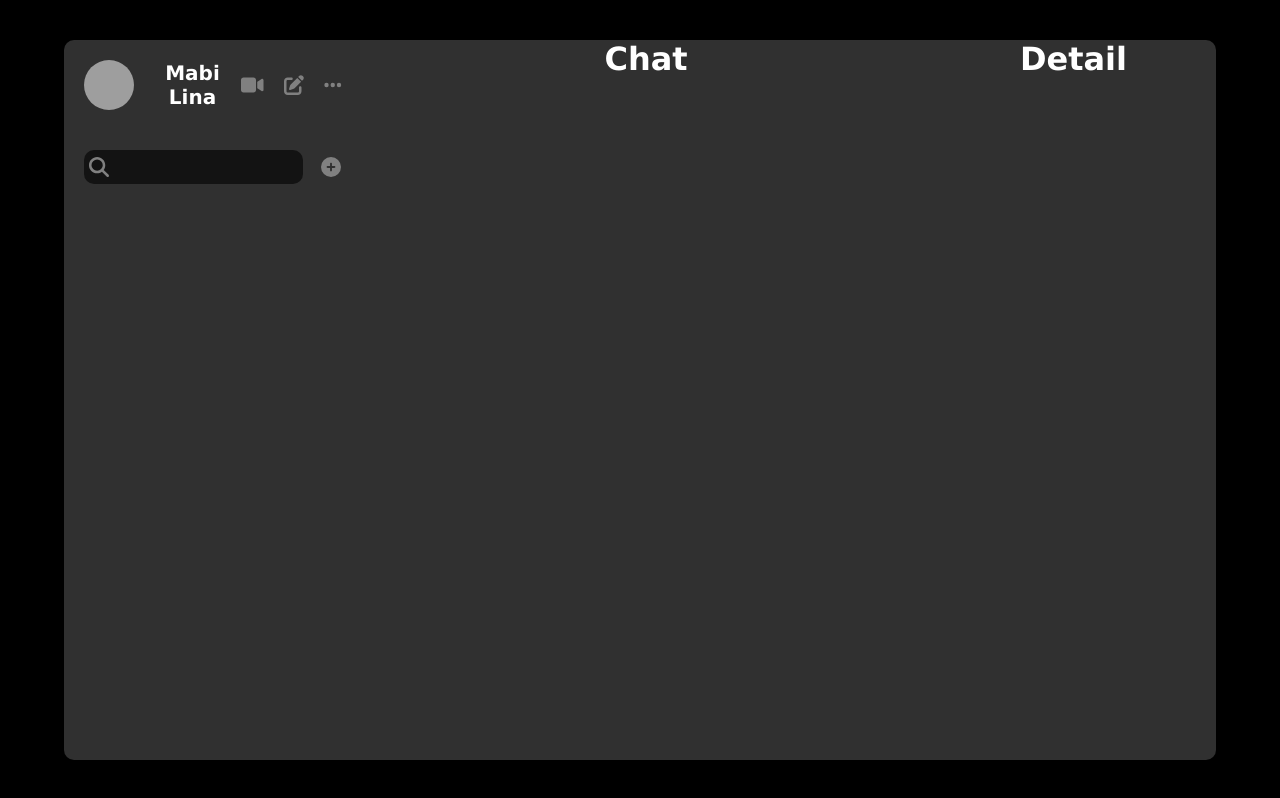
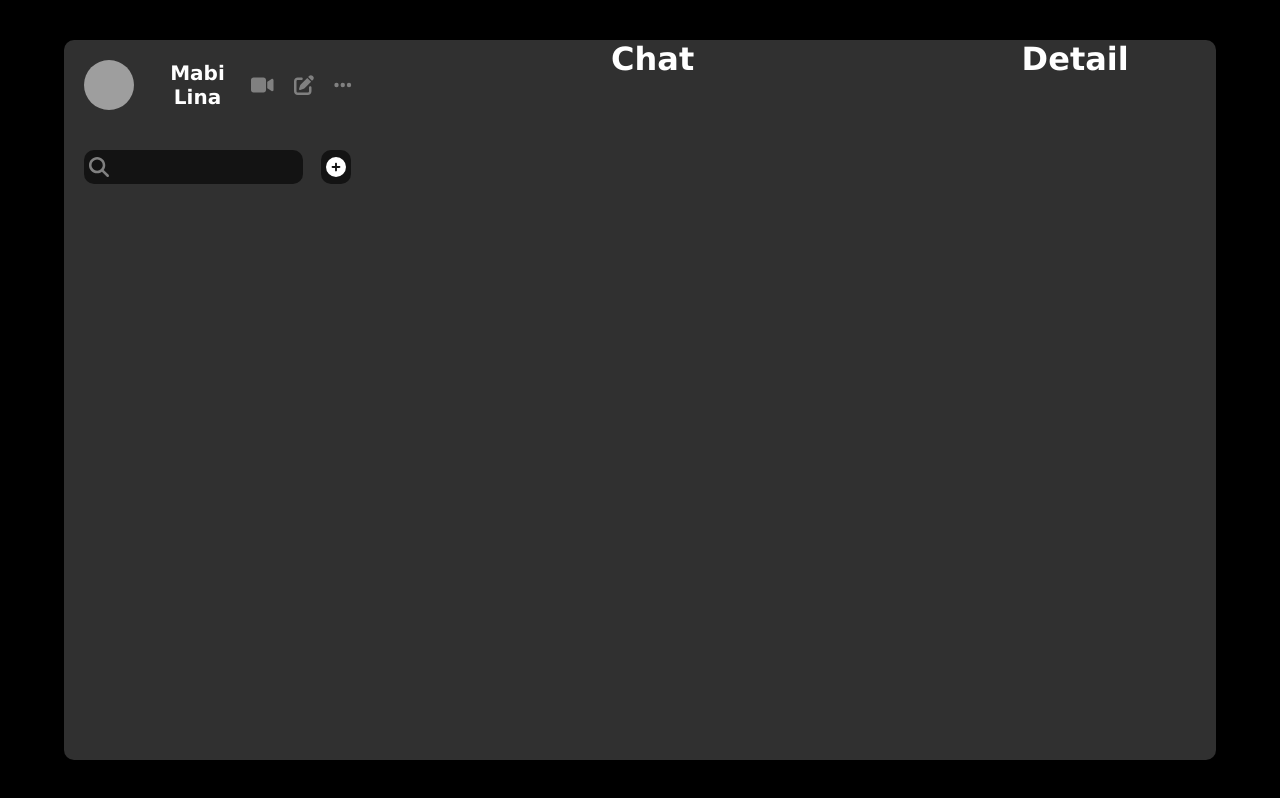
Before and after one commit to LuisArielRetanaHernadez/chat_mabi, a React (Vite) app: page / in a window 1280 px wide. Built offline with nearby package versions, Linux system fonts and the light colour scheme; grey boxes are pictures that could not be loaded.

Commit message:
agregando un fondo al icon plus para crear un efecto conjunto con el input buscador

```diff
--- a/src/components/listChat/ListChat.jsx
+++ b/src/components/listChat/ListChat.jsx
@@ -14,7 +14,7 @@ const ListChat = () => {
           </span>
           <input type="text" />
         </div>
-        <span className="icon">
+        <span className="icon add">
           <FontAwesomeIcon icon={faCirclePlus} />
         </span>
 
--- a/src/components/listChat/listChat.style.css
+++ b/src/components/listChat/listChat.style.css
@@ -22,4 +22,11 @@
       outline: none;
     }
   }
+
+  .add {
+    color: white;
+    padding: 5px;
+    border-radius: 10px;
+    background-color: rgba(0, 0, 0, 0.61);
+  }
 }
```
